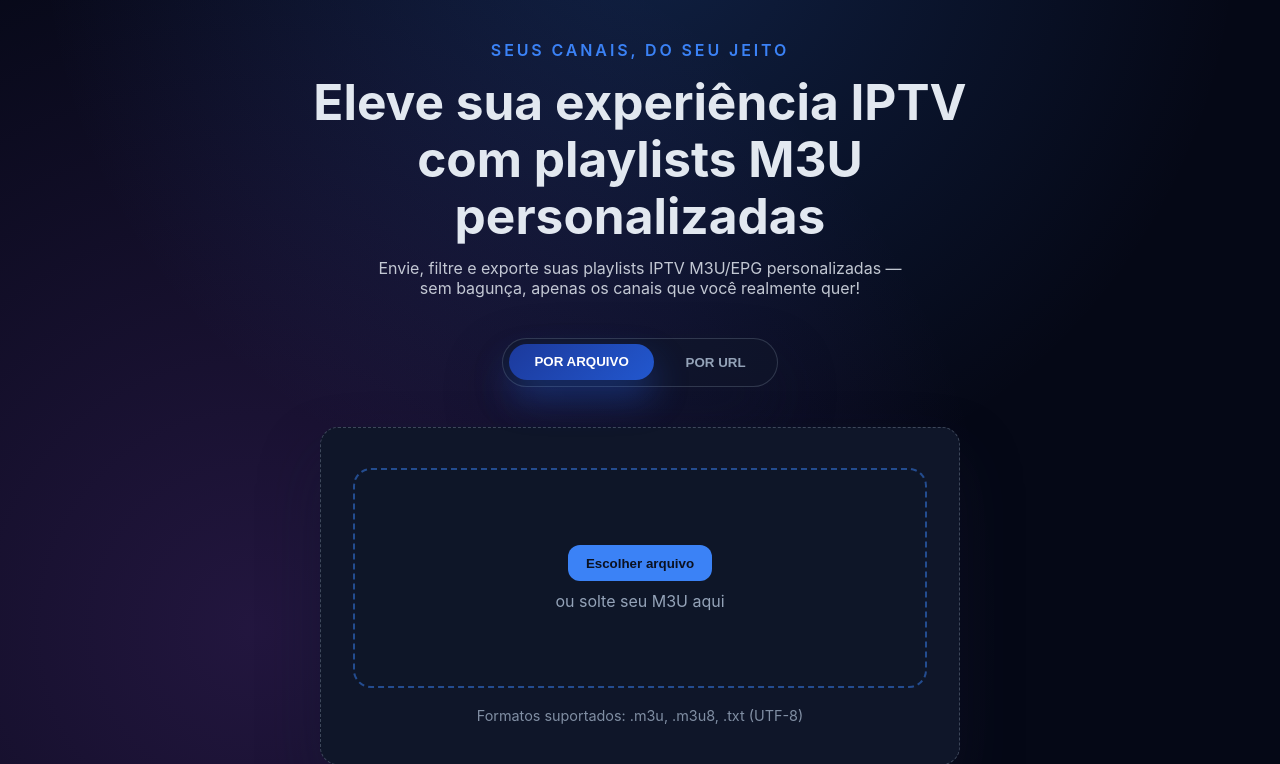
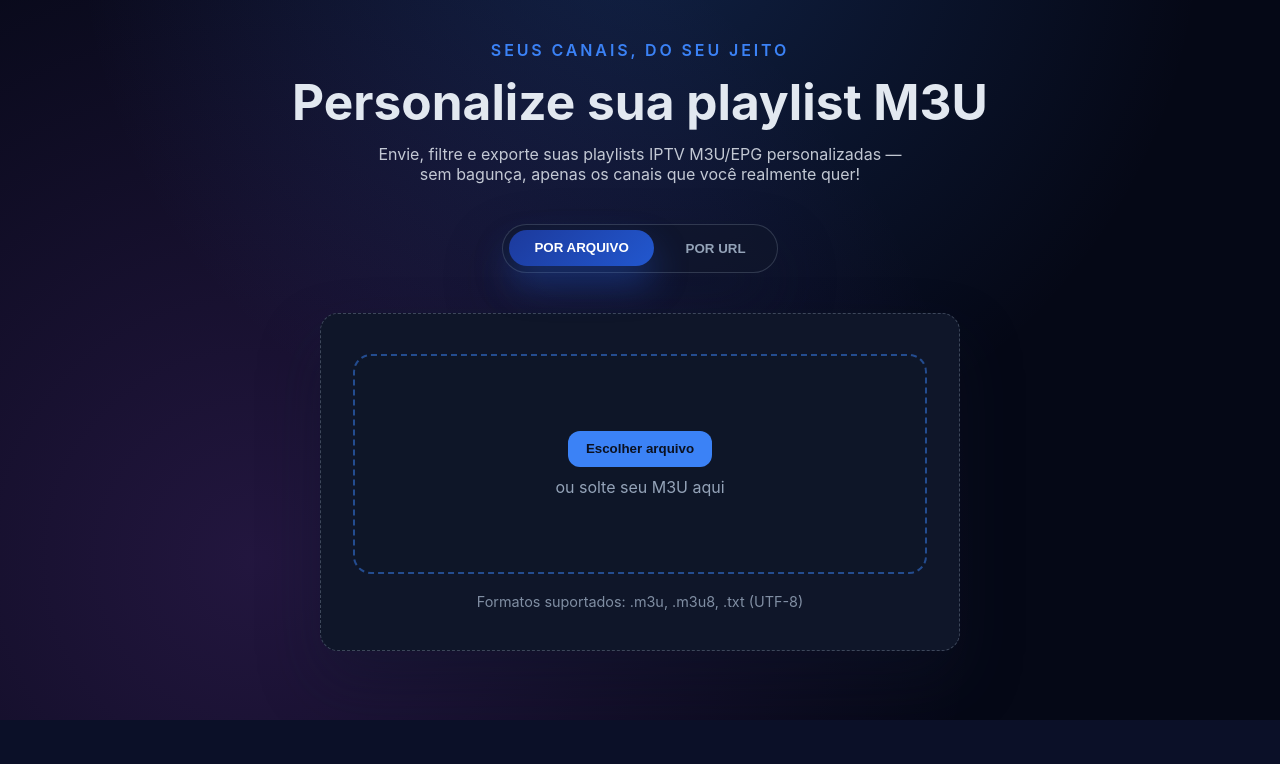
Before and after one commit to cduarte/importadordecanais, a PHP site: page /cliente/edit_m3u/index.php in a window 1280 px wide. Shown: the part 80-844 px from the top of the page. After the commit the page ends 800 px from the top, so only its background shows below. Run offline with PHP 8.4, Linux system fonts and the light colour scheme.

Commit message:
Atualiza título da landing edit M3U

```diff
--- a/cliente/edit_m3u/index.php
+++ b/cliente/edit_m3u/index.php
@@ -23,7 +23,7 @@ $uploadEndpoint = $scriptDir . '/upload.php';
 
             <div class="landing-hero">
                 <p class="landing-subtitle">Seus canais, do seu jeito</p>
-                <h1>Eleve sua experiência IPTV com playlists M3U personalizadas</h1>
+                <h1>Personalize sua playlist M3U</h1>
                 <p class="landing-description">
                     Envie, filtre e exporte suas playlists IPTV M3U/EPG personalizadas — sem bagunça, apenas os canais que você realmente quer!
                 </p>
```
